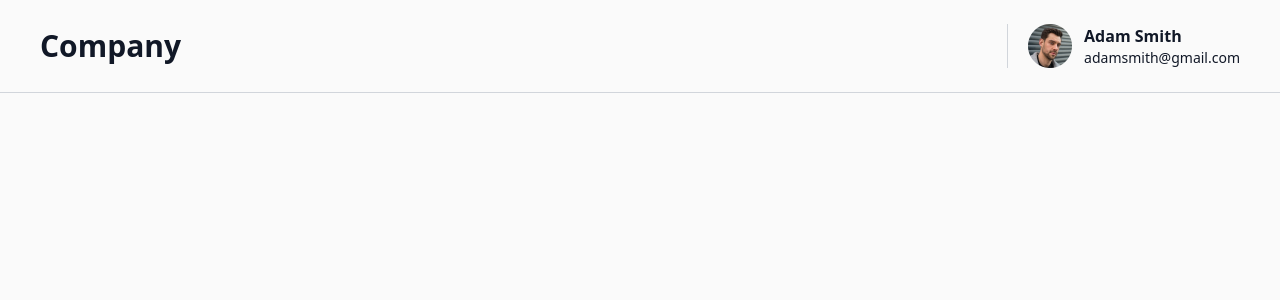
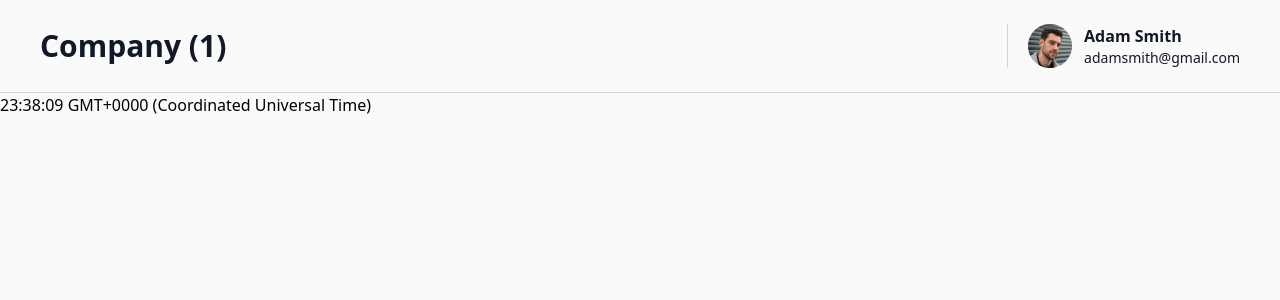
Before and after one commit to PushEaxVK/nextjs-crm, a Next.js app: page /companies/1 in a window 1280 px wide. Shown: the top 300 px of the page. Built offline with nearby package versions, Linux system fonts and the light colour scheme.

Commit message:
static render for params

```diff
--- a/src/app/companies/[id]/page.tsx
+++ b/src/app/companies/[id]/page.tsx
@@ -1,12 +1,24 @@
 import React from 'react';
 import Header from '@/app/components/header';
 
-export interface PageProps {}
+export interface PageProps {
+  params: Promise<{ id: string }>; // Assuming the ID is passed as a route paramet
+}
 
-export default function Page({}: PageProps) {
+export function generateStaticParams() {
+  return [
+    { id: '1' }, // Example data, replace with actual data or logic to generate static params dynamically
+    { id: '2' },
+    { id: '3' },
+  ]; // Add more IDs as needed
+}
+
+export default async function Page({ params }: PageProps) {
+  const { id } = await params;
   return (
     <>
-      <Header>Company</Header>
+      <Header>Company ({id})</Header>
+      <p>{new Date().toTimeString()}</p>
     </>
   );
 }
```
